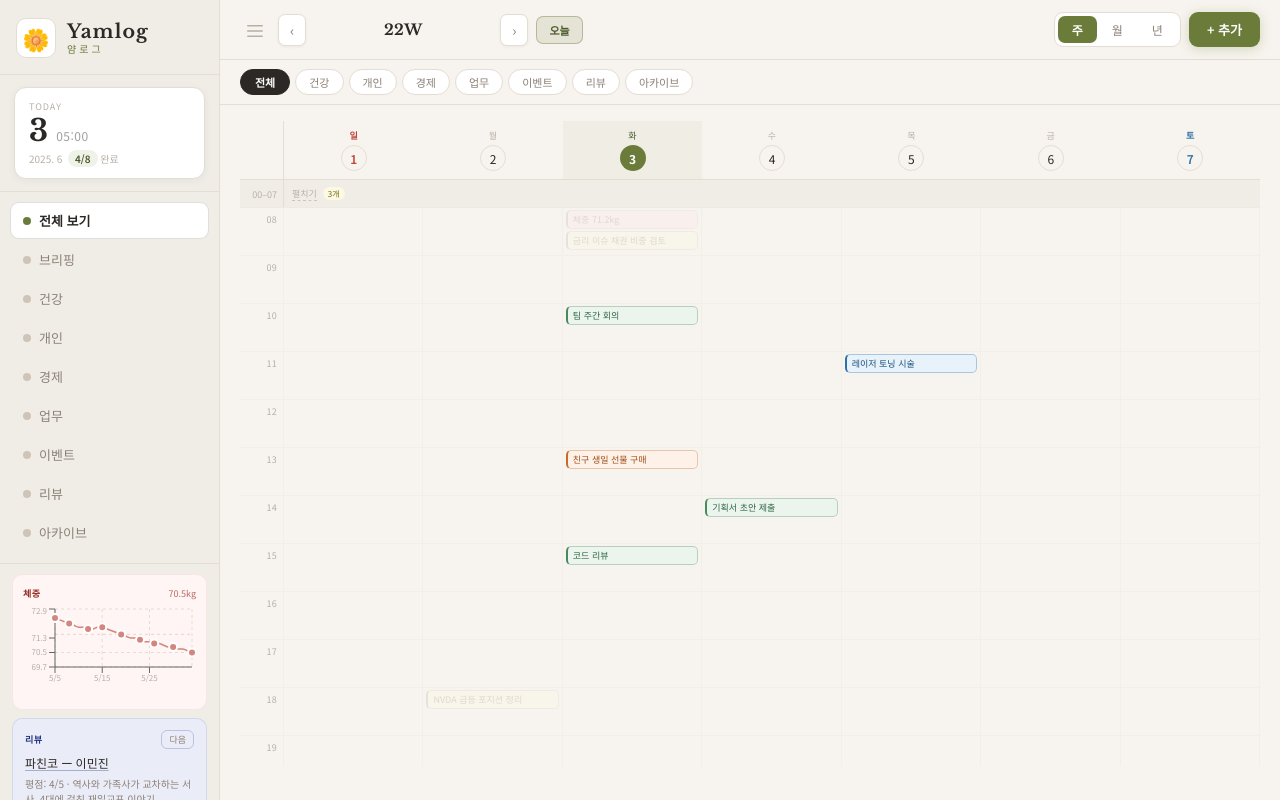
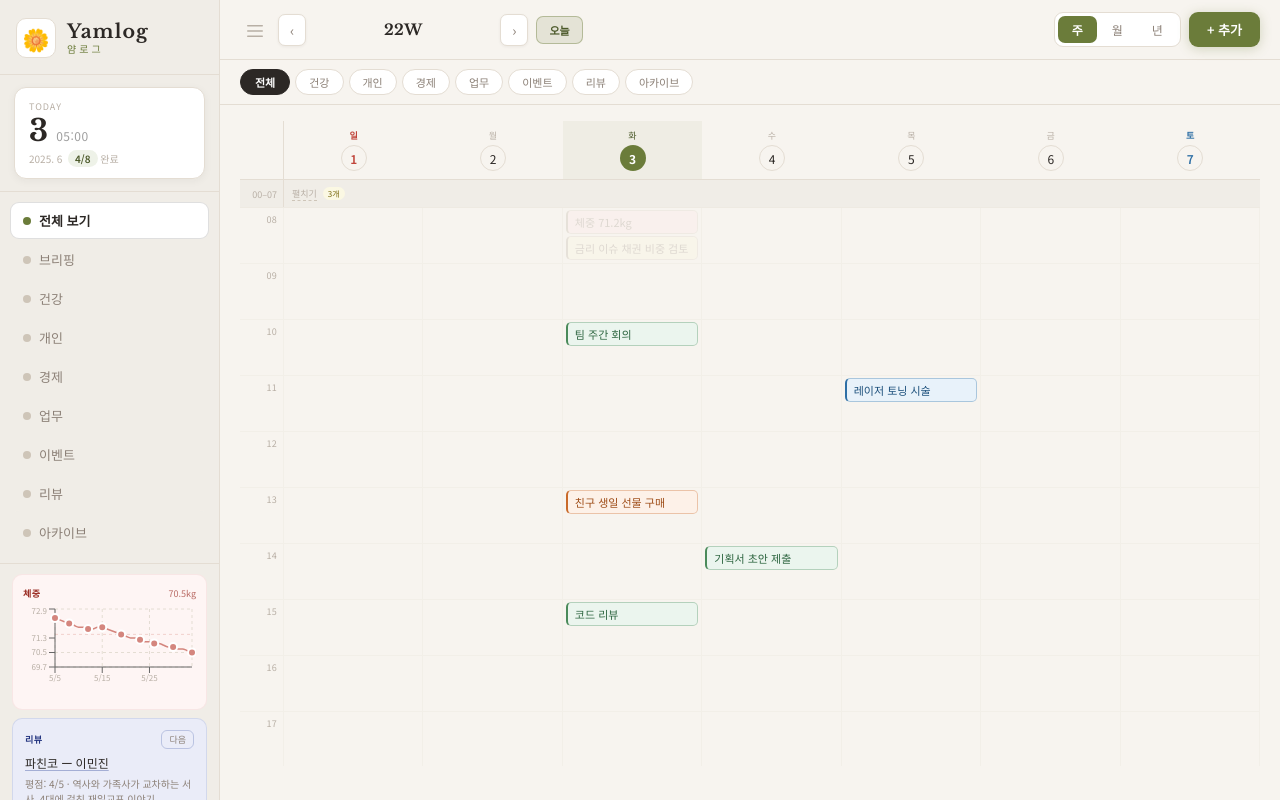
Before and after one commit to officialeide/yamlog, a React (Vite) app: page / in a window 1280 px wide. Built offline with nearby package versions, Linux system fonts and the light colour scheme.

Commit message:
Update App.jsx

```diff
--- a/src/App.jsx
+++ b/src/App.jsx
@@ -1,4 +1,3 @@
-
 import { useState, useMemo } from "react";
 import { LineChart, Line, XAxis, YAxis, CartesianGrid, Tooltip, ResponsiveContainer, ReferenceLine } from "recharts";
 
@@ -384,7 +383,7 @@ function WeekView({ date, filterCat, onOpen }) {
   const earlyHours = [0,1,2,3,4,5,6,7];
   const mainHours  = HOURS.filter(h=>!earlyHours.includes(h));
   const COL = "44px repeat(7,1fr)";
-  const ROW_H = 48; // fixed row height px
+  const ROW_H = 56; // fixed row height px
 
   const earlyEvCount = earlyHours.reduce((acc,h)=>
     acc+days.reduce((a2,d)=>
@@ -417,7 +416,7 @@ function WeekView({ date, filterCat, onOpen }) {
               const cat=catOf(ev.cat);
               return (
                 <div key={ev.id} onClick={()=>onOpen(ev)} title={ev.title} style={{
-                  fontSize:9,padding:"2px 5px",borderRadius:5,marginBottom:2,
+                  fontSize:11,padding:"3px 7px",borderRadius:5,marginBottom:2,
                   background: ev.done ? `${cat.bg}` : cat.bg,
                   color: ev.done ? T.textMute : cat.text,
                   border:`1px solid ${ev.done ? T.border : cat.color+"55"}`,
```
